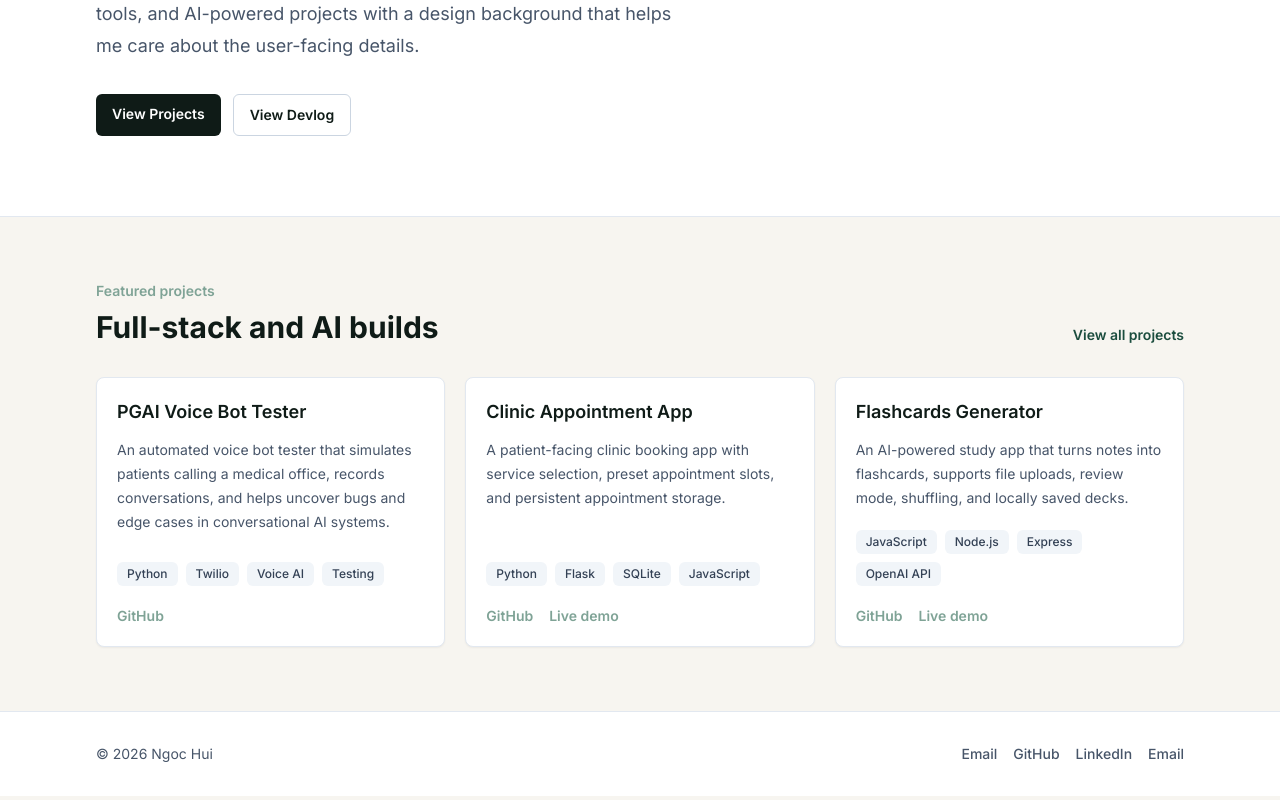
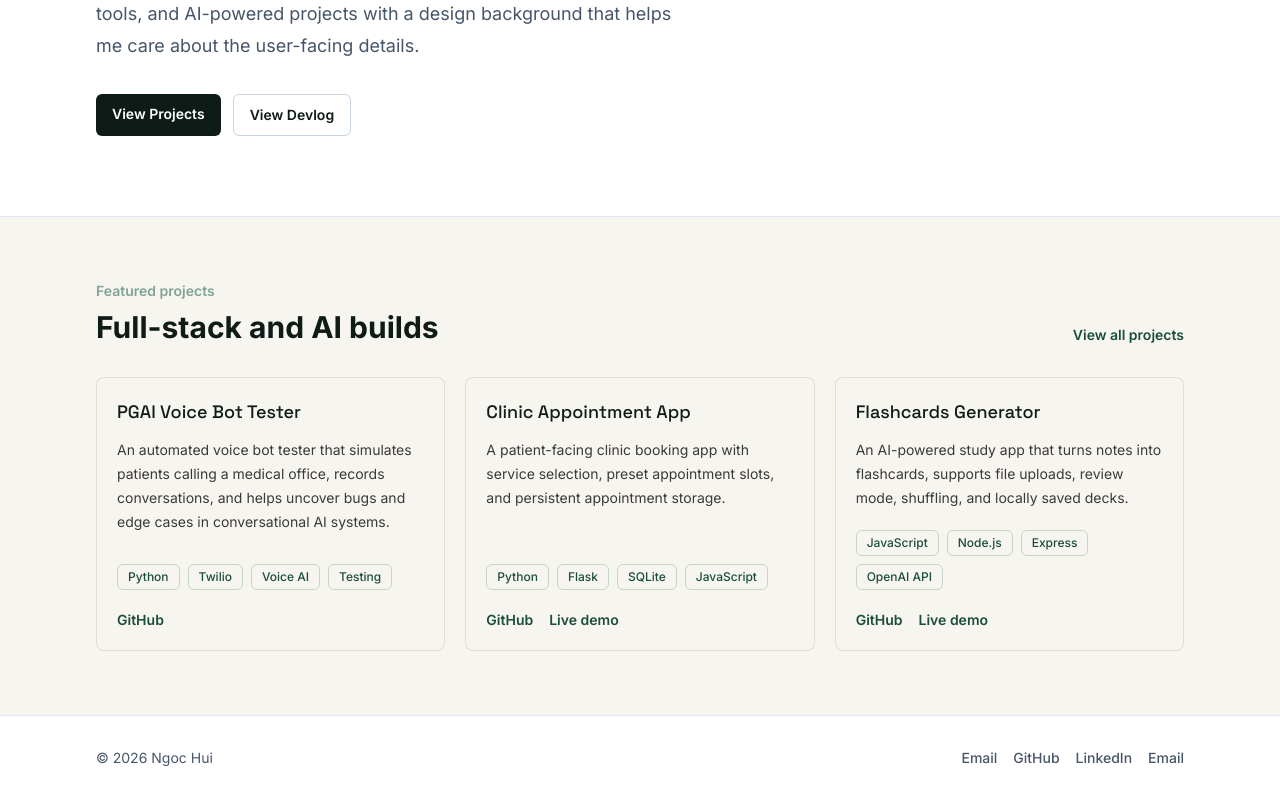
Before and after one commit to jadecodelab/Portfolio-Website, a Next.js app: page / in a window 1280 px wide. Shown: the part 651-1451 px from the top of the page. Built offline with nearby package versions, Linux system fonts and the light colour scheme.

Commit message:
Style projects and devlog cards

```diff
--- a/components/DevlogCard.tsx
+++ b/components/DevlogCard.tsx
@@ -30,24 +30,24 @@ export function DevlogCard({
   links = [],
 }: DevlogCardProps) {
   return (
-    <article className="rounded-lg border border-slate-200 bg-white p-5 shadow-sm transition hover:-translate-y-0.5 hover:border-slate-300 hover:shadow-md">
-      <p className="text-xs font-semibold uppercase tracking-normal text-circuit">
+    <article className="flex h-full flex-col rounded-lg border border-ink/10 bg-cream p-5 transition hover:border-jade-soft">
+      <p className="text-xs font-semibold uppercase tracking-[0.04em] text-jade-soft">
         {formatDate(date)}
       </p>
       <Link href={`/devlog/${slug}`} className="group mt-2 inline-block">
-        <h3 className="text-lg font-semibold text-ink transition group-hover:text-signal">
+        <h3 className="font-display text-lg font-medium text-ink transition group-hover:text-jade-deep">
           {title}
         </h3>
       </Link>
       {summary ? (
-        <p className="mt-3 text-sm leading-6 text-slate-600">{summary}</p>
+        <p className="mt-3 text-sm leading-6 text-charcoal">{summary}</p>
       ) : null}
       {tags.length > 0 ? (
         <div className="mt-5 flex flex-wrap gap-2">
           {tags.map((tag) => (
             <span
               key={tag}
-              className="rounded-md bg-amber-50 px-2.5 py-1 text-xs font-medium text-amber-800"
+              className="rounded-md border border-jade-soft/40 px-2.5 py-1 text-xs font-medium text-jade-deep"
             >
               {tag}
             </span>
@@ -62,7 +62,7 @@ export function DevlogCard({
               href={link.href}
               target="_blank"
               rel="noreferrer"
-              className="text-circuit transition hover:text-signal"
+              className="text-jade-deep transition hover:text-ink"
             >
               {link.label}
             </a>
--- a/components/ProjectCard.tsx
+++ b/components/ProjectCard.tsx
@@ -10,22 +10,36 @@ type ProjectCardProps = {
   links?: ContentLink[];
 };
 
-export function ProjectCard({ slug, title, summary, tags = [], stack = [], links = [] }: ProjectCardProps) {
+export function ProjectCard({
+  slug,
+  title,
+  summary,
+  tags = [],
+  stack = [],
+  links = [],
+}: ProjectCardProps) {
   const chips = stack.length > 0 ? stack : tags;
 
   return (
-    <article className="flex h-full flex-col rounded-lg border border-slate-200 bg-white p-5 shadow-sm transition hover:-translate-y-0.5 hover:border-slate-300 hover:shadow-md">
+    <article className="flex h-full flex-col rounded-lg border border-ink/10 bg-cream p-5 transition hover:border-jade-soft">
       <div className="flex-1">
         <Link href={`/projects/${slug}`} className="group inline-block">
-          <h3 className="text-lg font-semibold text-ink transition group-hover:text-signal">{title}</h3>
+          <h3 className="font-display text-lg font-medium text-ink transition group-hover:text-jade-deep">
+            {title}
+          </h3>
         </Link>
-        {summary ? <p className="mt-3 text-sm leading-6 text-slate-600">{summary}</p> : null}
+        {summary ? (
+          <p className="mt-3 text-sm leading-6 text-charcoal">{summary}</p>
+        ) : null}
       </div>
 
       {chips.length > 0 ? (
         <div className="mt-5 flex flex-wrap gap-2">
           {chips.map((chip) => (
-            <span key={chip} className="rounded-md bg-slate-100 px-2.5 py-1 text-xs font-medium text-slate-700">
+            <span
+              key={chip}
+              className="rounded-md border border-jade-soft/40 px-2.5 py-1 text-xs font-medium text-jade-deep"
+            >
               {chip}
             </span>
           ))}
@@ -40,7 +54,7 @@ export function ProjectCard({ slug, title, summary, tags = [], stack = [], links
               href={link.href}
               target="_blank"
               rel="noreferrer"
-              className="text-circuit transition hover:text-signal"
+              className="text-jade-deep transition hover:text-ink"
             >
               {link.label}
             </a>
```
